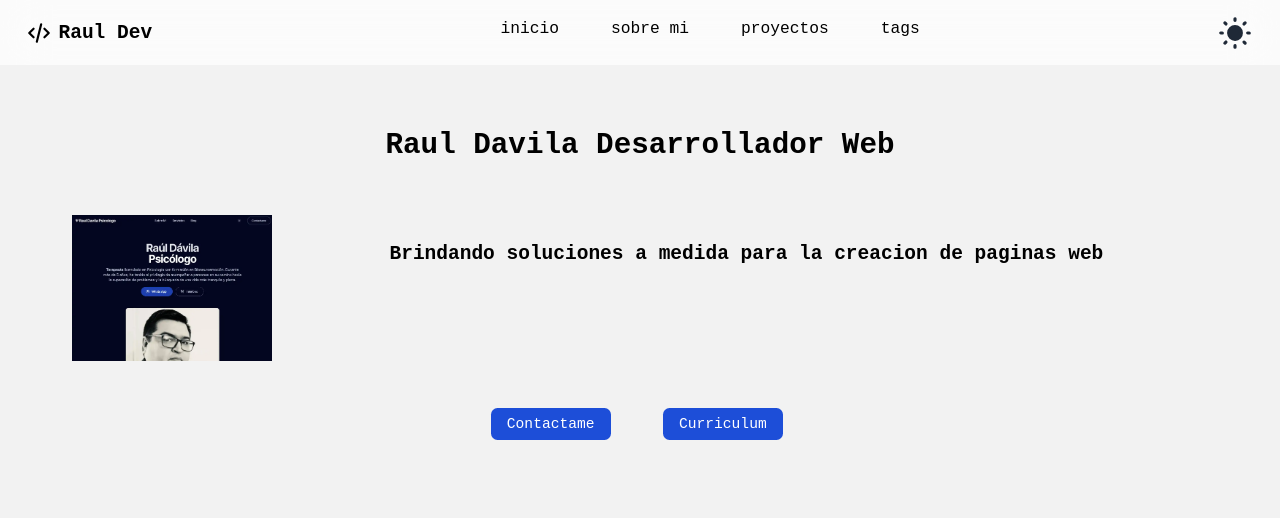
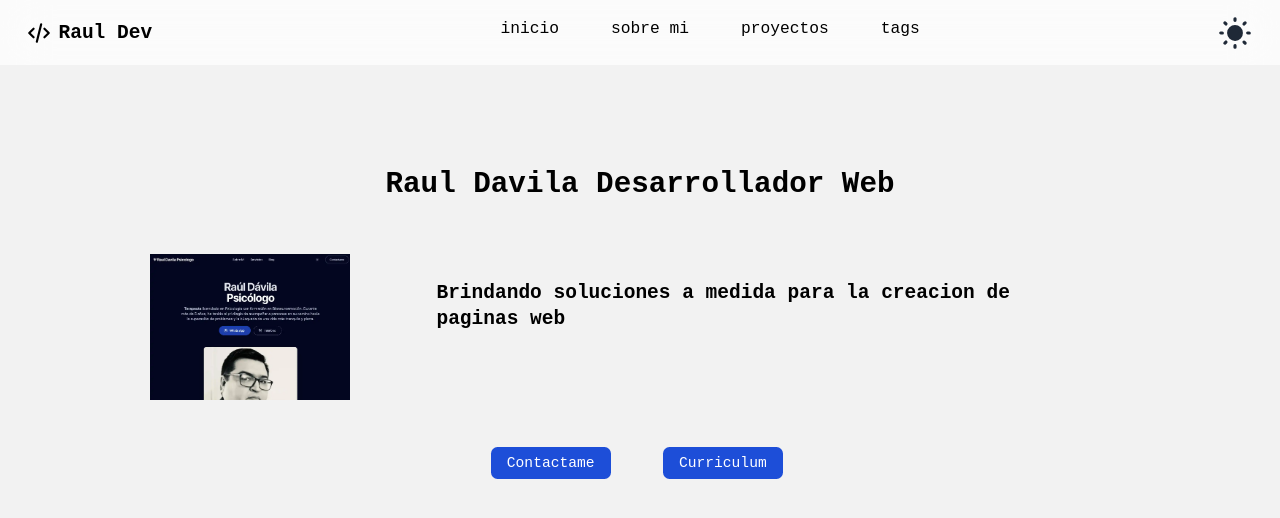
Before and after one commit to magoMercurio/next-portfolio-2024, a Next.js app: page / in a window 1280 px wide. Shown: the top 518 px of the page. Built offline with nearby package versions, Linux system fonts and the light colour scheme.

Commit message:
move hero and header componets

```diff
--- a/src/app/globals.css
+++ b/src/app/globals.css
@@ -8,7 +8,7 @@
   }
 
   main {
-    @apply mx-8
+    @apply mx-auto max-w-7xl mt-36
   }
 
   h1 {
--- a/src/app/layout.jsx
+++ b/src/app/layout.jsx
@@ -1,7 +1,7 @@
 /* import { Inter } from "next/font/google"; */
 import "./globals.css";
 import { ThemeProvider } from "next-themes";
-import { Header } from "../components/Header";
+import { Header } from "../components/ui/Header";
 
 export const metadata = {
   title: "porfolio 2024",
--- a/src/app/page.jsx
+++ b/src/app/page.jsx
@@ -1,9 +1,9 @@
 
-import { Hero } from '@/components/Hero'
+import { Hero } from '@/components/ui/Hero'
 
 export default function Home() {
   return (
-    <main className="">
+    <main>
 
     <Hero />
     </main>
--- a/src/components/Header.jsx
+++ b/src/components/ui/Header.jsx
@@ -3,7 +3,7 @@
 import { useState } from "react";
 import Link from "next/link";
 
-import ThemeToggle from "./ThemeToggle";
+import ThemeToggle from "../ThemeToggle";
 import { LogoIcon } from "@/assets/icons/Icons";
 
 const navbarLinks = [
```
Also changed, not shown: src/components/ui/Hero.jsx (renamed from src/components/Hero.jsx).
